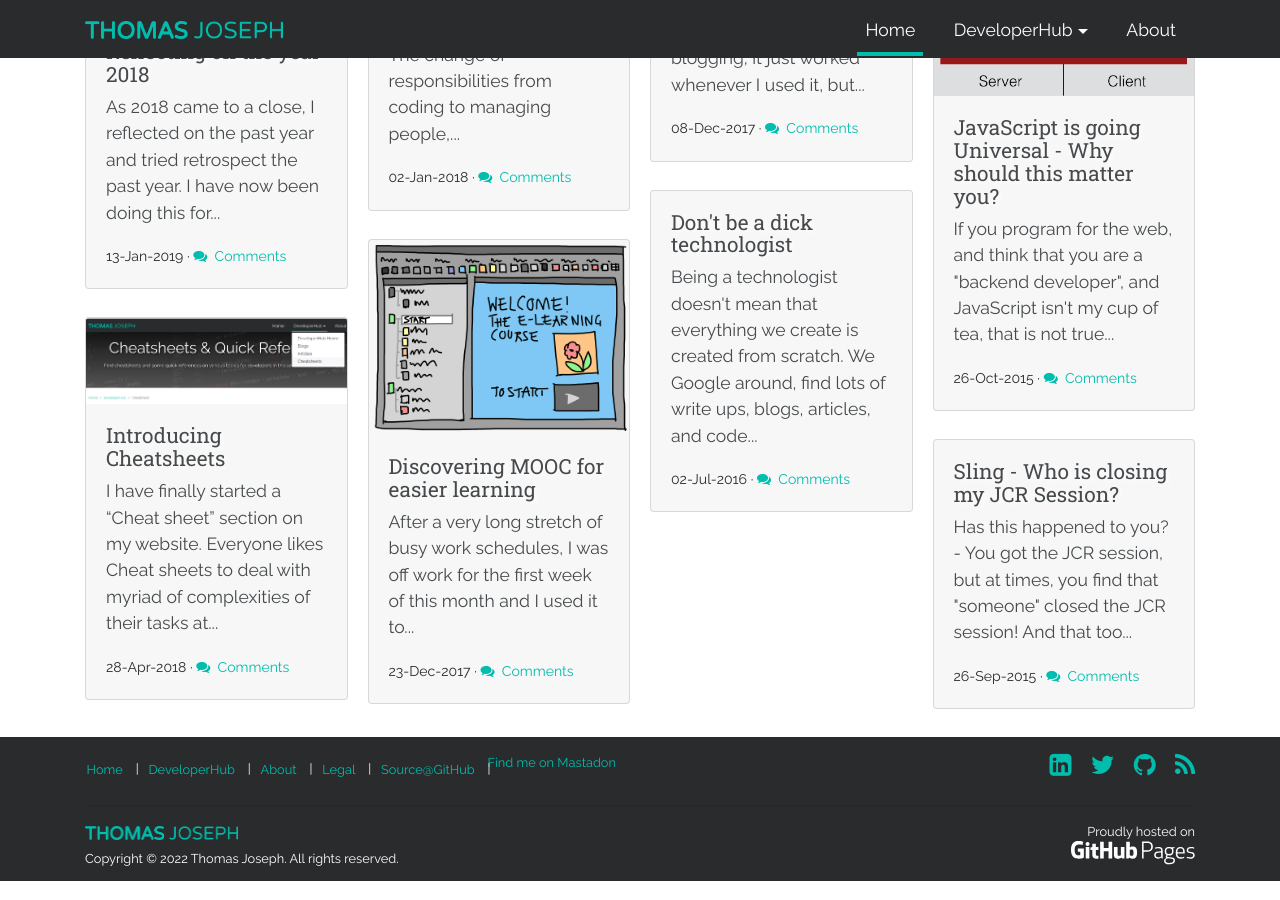
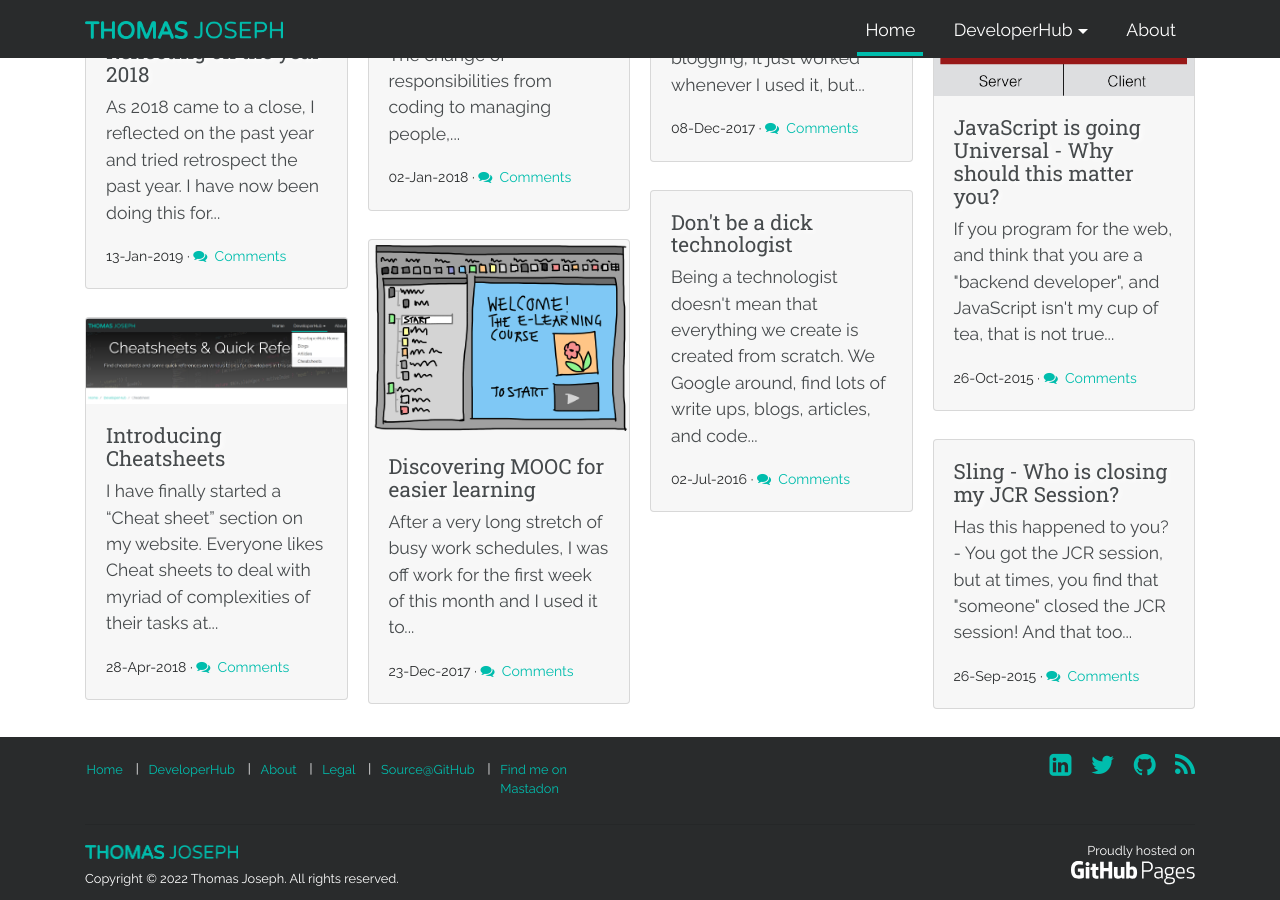
Before and after one commit to ethomasjoseph/ethomasjoseph.com, a Jekyll site: the page built from docs/index.html, in a window 1280 px wide and 900 px high, scrolled down 929 px. Built offline with Jekyll 4.4.1, drawn with Linux system fonts in a browser that asks for light colours; comment, search, counter and statistics services are not loaded.

Commit message:
Update footer.html
Updated Mastodon link styling on footer

```diff
--- a/docs/_includes/themes/tj/structure/footer.html
+++ b/docs/_includes/themes/tj/structure/footer.html
@@ -20,7 +20,7 @@
                             <a class="nav-link" href="https://github.com/ethomasjoseph/ethomasjoseph.com" target="_blank">Source@GitHub</a>
                           </li>
                           <li class="nav-item">
-                            <a rel="me" href="https://techhub.social/@ethomasjo">Find me on Mastadon</a>
+                            <a class="nav-link" rel="me" href="https://techhub.social/@ethomasjo" target="_blank">Find me on Mastadon</a>
                           </li>
                         </ul>
                     </nav>
```
